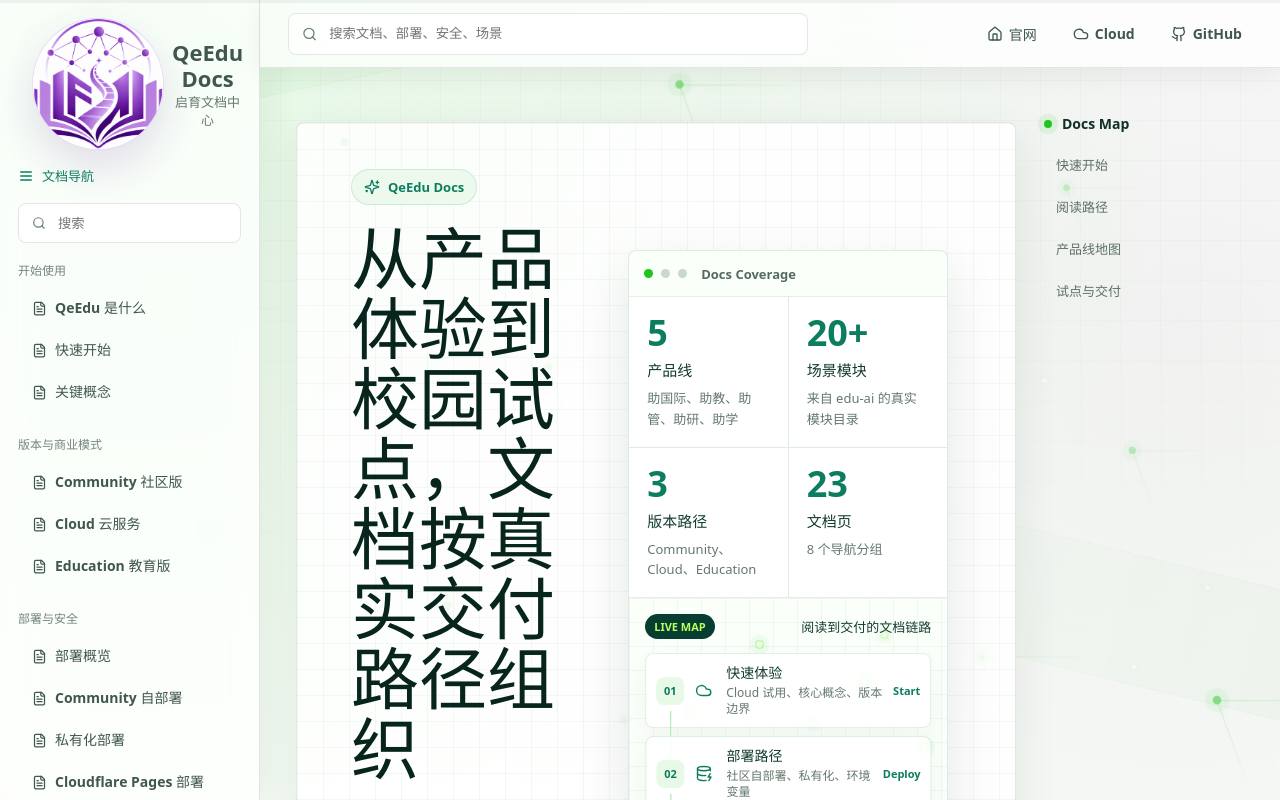
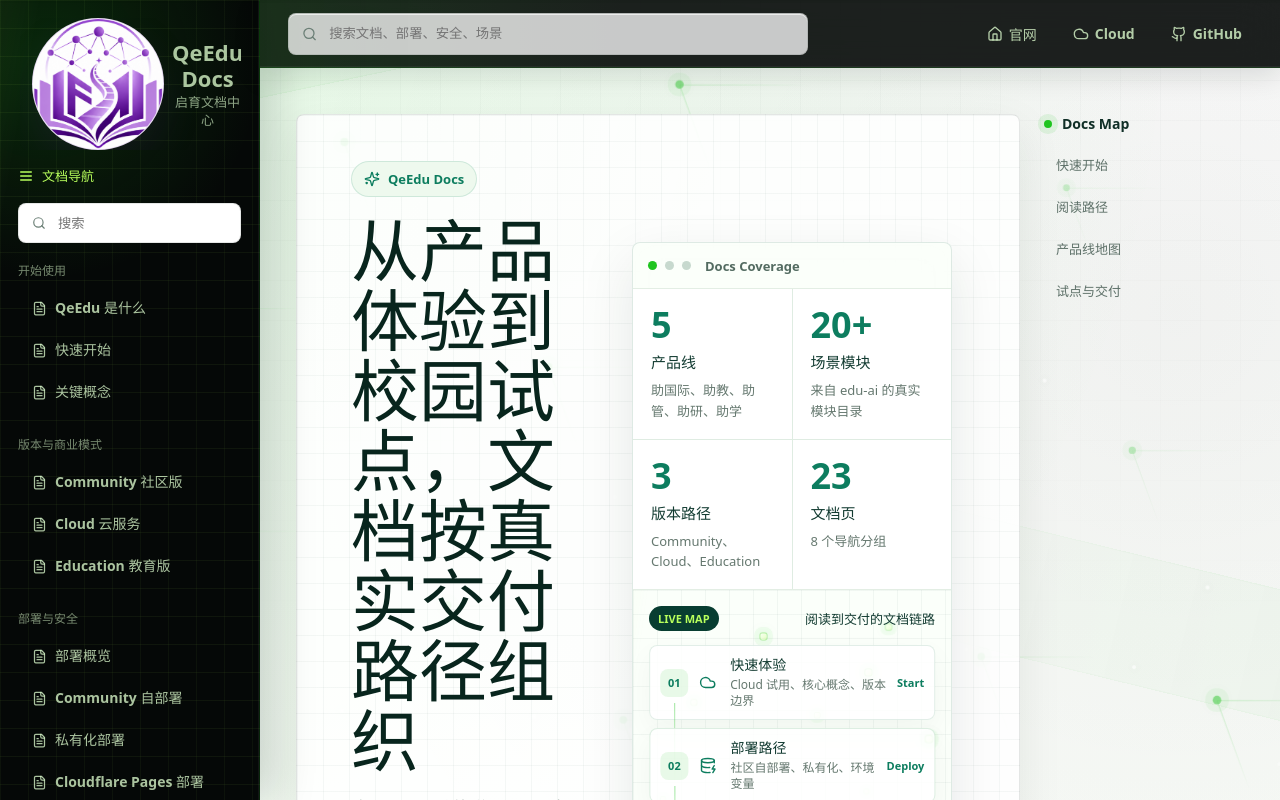
Before and after one commit to turmwerk/qeedu-docs, a React (Vite) app: page / in a window 1280 px wide. Shown: the top 800 px of the page. Built offline with nearby package versions, Linux system fonts and the light colour scheme; a web font is replaced by a local one.

Commit message:
style: refine docs frame navigation

```diff
--- a/src/styles.css
+++ b/src/styles.css
@@ -246,6 +246,7 @@
   position: sticky;
   top: 0;
   z-index: 10;
+  overflow: hidden;
   display: grid;
   grid-template-columns: minmax(220px, 520px) 1fr;
   gap: 18px;
@@ -254,10 +255,31 @@
   width: calc(100vw - var(--docs-sidebar-width));
   margin-left: var(--docs-sidebar-width);
   padding: 0 28px;
-  border-bottom: 1px solid var(--docs-border);
-  background: rgba(255, 255, 255, 0.78);
-  box-shadow: 0 8px 28px rgba(5, 22, 16, 0.06);
+  border-bottom: 1px solid rgba(31, 196, 31, 0.16);
+  background:
+    linear-gradient(90deg, rgba(31, 196, 31, 0.1), transparent 36%),
+    rgba(5, 8, 7, 0.9);
+  box-shadow:
+    0 8px 28px rgba(5, 22, 16, 0.12),
+    inset 0 -1px 0 rgba(255, 255, 255, 0.05);
   backdrop-filter: blur(18px) saturate(160%);
+}
+
+.topbar::after {
+  position: absolute;
+  inset: 0 auto 0 -32%;
+  z-index: 0;
+  width: 24%;
+  background: linear-gradient(90deg, transparent, rgba(184, 255, 92, 0.18), transparent);
+  content: "";
+  pointer-events: none;
+  transform: skewX(-10deg);
+  animation: docsFrameSweep 7.2s ease-in-out infinite;
+}
+
+.topbar > * {
+  position: relative;
+  z-index: 1;
 }
 
 .mobile-header,
@@ -464,7 +486,7 @@
   align-items: center;
   justify-content: flex-end;
   gap: 16px;
-  color: #40574e;
+  color: rgba(223, 255, 208, 0.78);
   font-size: 14px;
   font-weight: 720;
 }
@@ -486,15 +508,15 @@
 
 .top-links a:hover {
   border-color: rgba(31, 196, 31, 0.28);
-  background: rgba(255, 255, 255, 0.72);
-  color: #0d5f49;
+  background: rgba(31, 196, 31, 0.08);
+  color: #b8ff5c;
   transform: translateY(-1px);
 }
 
 .docs-layout {
   display: grid;
   grid-template-columns: minmax(0, 840px) 200px;
-  gap: 28px;
+  gap: 24px;
   width: min(1068px, calc(100vw - var(--docs-sidebar-width) - 72px));
   min-height: calc(100vh - 68px);
   margin: 0 auto;
@@ -523,12 +545,37 @@
   width: var(--docs-sidebar-width);
   height: 100vh;
   padding: 18px 18px 24px;
-  border-right: 1px solid var(--docs-border);
-  background: rgba(255, 255, 255, 0.8);
-  box-shadow: 10px 0 30px rgba(5, 22, 16, 0.05);
+  isolation: isolate;
+  border-right: 1px solid rgba(31, 196, 31, 0.16);
+  background:
+    linear-gradient(rgba(184, 255, 92, 0.055) 1px, transparent 1px),
+    linear-gradient(90deg, rgba(184, 255, 92, 0.045) 1px, transparent 1px),
+    radial-gradient(circle at 18% 8%, rgba(31, 196, 31, 0.18), transparent 28%),
+    #050807;
+  background-size: 28px 28px, 28px 28px, auto, auto;
+  box-shadow:
+    12px 0 42px rgba(5, 22, 16, 0.18),
+    inset -1px 0 0 rgba(255, 255, 255, 0.05);
   backdrop-filter: blur(16px) saturate(150%);
   overflow-x: hidden;
   overflow-y: auto;
+}
+
+.sidebar::before {
+  position: absolute;
+  inset: 0 auto 0 -42%;
+  z-index: 0;
+  width: 30%;
+  background: linear-gradient(90deg, transparent, rgba(184, 255, 92, 0.16), transparent);
+  content: "";
+  pointer-events: none;
+  transform: skewX(-10deg);
+  animation: docsFrameSweep 8.6s ease-in-out infinite;
+}
+
+.sidebar > * {
+  position: relative;
+  z-index: 1;
 }
 
 .sidebar-profile {
@@ -537,7 +584,7 @@
   gap: 10px;
   margin-bottom: 16px;
   padding: 8px 0 14px;
-  color: #102f27;
+  color: #f7fff2;
   text-align: center;
 }
 
@@ -568,7 +615,7 @@
 
 .sidebar-profile small {
   margin-top: 3px;
-  color: #667970;
+  color: rgba(223, 255, 208, 0.62);
   font-size: 13px;
 }
 
@@ -577,7 +624,7 @@
   align-items: center;
   gap: 8px;
   margin-bottom: 18px;
-  color: #0d7d5f;
+  color: #b8ff5c;
   font-size: 13px;
   font-weight: 820;
 }
@@ -589,13 +636,15 @@
 
 .sidebar h2 {
   margin: 0 0 8px;
-  color: #74857d;
+  color: rgba(223, 255, 208, 0.52);
   font-size: 12px;
   letter-spacing: 0;
   text-transform: uppercase;
 }
 
 .sidebar a {
+  position: relative;
+  overflow: hidden;
   display: flex;
   align-items: center;
   justify-content: flex-start;
@@ -604,7 +653,7 @@
   padding: 0 12px;
   border-left: 2px solid transparent;
   border-radius: 8px;
-  color: #40574e;
+  color: rgba(223, 255, 208, 0.76);
   font-size: 14px;
   font-weight: 760;
   line-height: 1.35;
@@ -615,27 +664,46 @@
     transform 160ms ease;
 }
 
+.sidebar a::after {
+  position: absolute;
+  inset: 0 auto 0 -44%;
+  width: 32%;
+  background: linear-gradient(90deg, transparent, rgba(184, 255, 92, 0.18), transparent);
+  content: "";
+  pointer-events: none;
+  transform: skewX(-10deg);
+  transition: transform 260ms ease;
+}
+
 .sidebar a svg {
+  position: relative;
+  z-index: 1;
   flex: 0 0 auto;
 }
 
 .sidebar a:hover,
 .sidebar a.active {
-  border-left-color: #0d7d5f;
-  background: rgba(31, 196, 31, 0.08);
-  color: #0d5f49;
+  border-left-color: #b8ff5c;
+  background: rgba(31, 196, 31, 0.1);
+  color: #b8ff5c;
   text-decoration: none;
   transform: translateX(2px);
 }
 
+.sidebar a:hover::after,
+.sidebar a.active::after {
+  transform: translateX(430%) skewX(-10deg);
+}
+
 .content {
   min-width: 0;
-  padding: 54px 0 90px;
+  padding: 46px 0 82px;
+  animation: docsPageEnter 280ms ease both;
 }
 
 .docs-landing {
   display: grid;
-  gap: 44px;
+  gap: 36px;
   min-height: calc(100vh - 140px);
 }
 
@@ -2810,6 +2878,32 @@
   }
 }
 
+@keyframes docsFrameSweep {
+  0%,
+  42% {
+    opacity: 0.22;
+    transform: translateX(0) skewX(-10deg);
+  }
+
+  78%,
+  100% {
+    opacity: 0.78;
+    transform: translateX(520%) skewX(-10deg);
+  }
+}
+
+@keyframes docsPageEnter {
+  from {
+    opacity: 0;
+    transform: translateY(8px);
+  }
+
+  to {
+    opacity: 1;
+    transform: translateY(0);
+  }
+}
+
 @keyframes docsFlowSweep {
   0%,
   34% {
```
